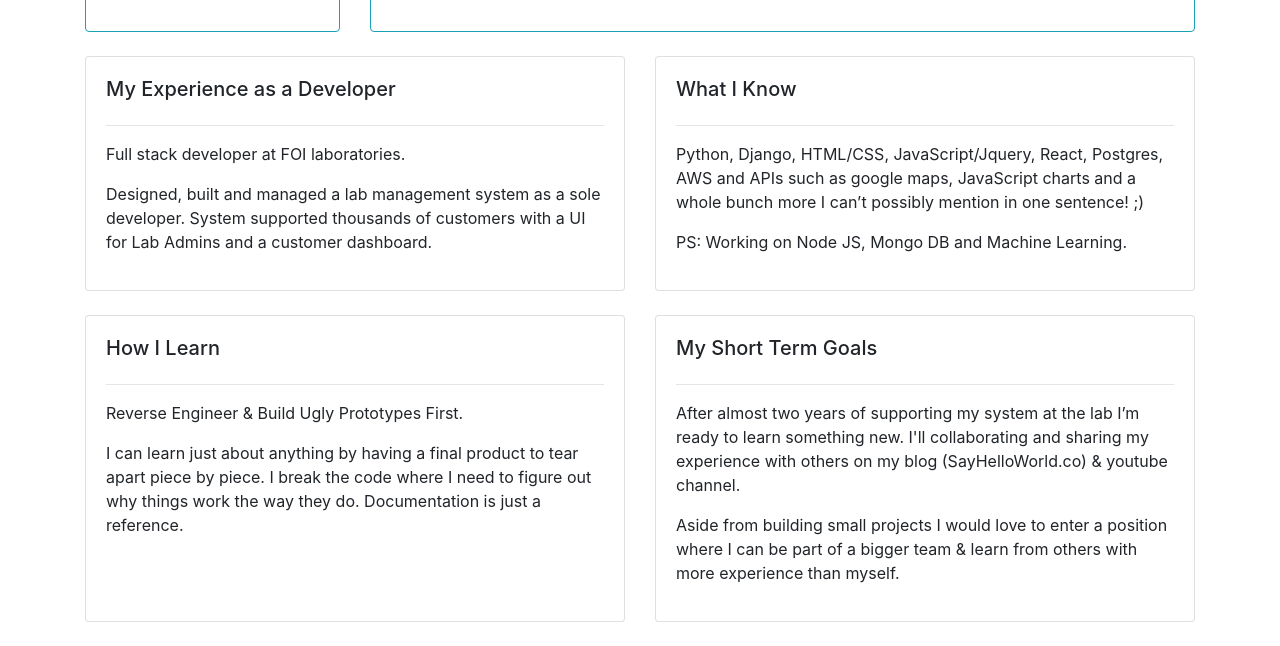
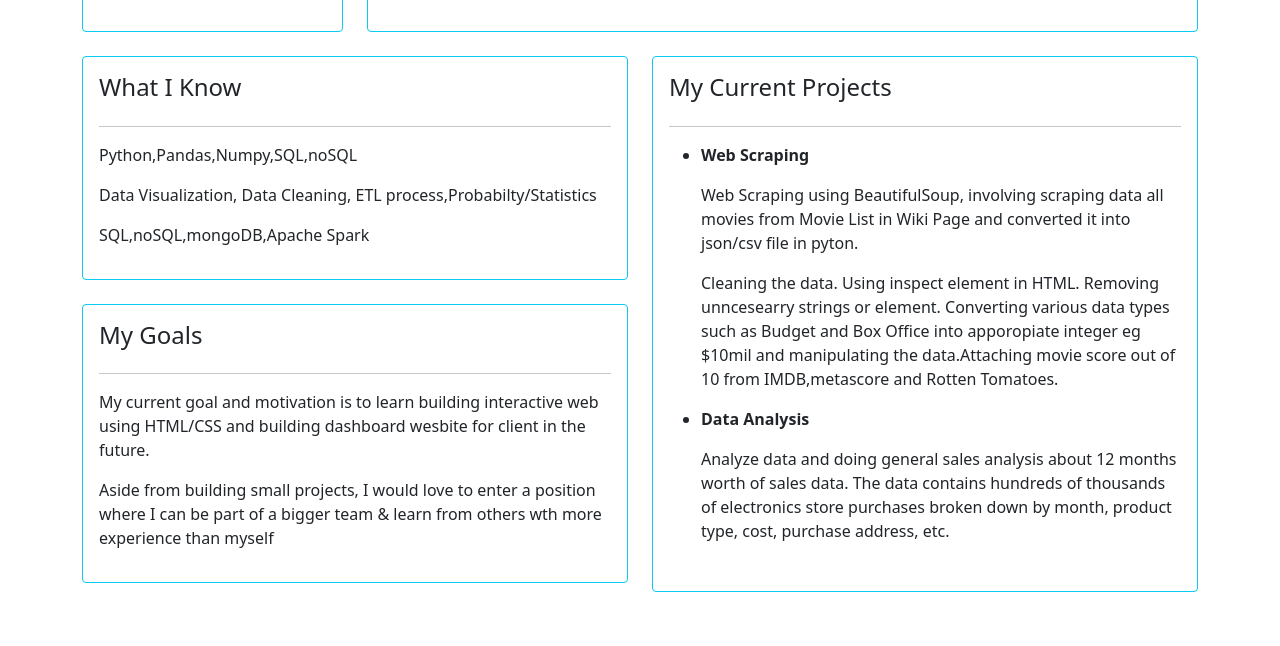
Before and after one commit to zuhairaziz95/zuhairesume, a Django app: page / in a window 1280 px wide. Shown: the part 1512-2158 px from the top of the page. After the commit the page ends 2104 px from the top, so only its background shows below. Run offline with Django 3.2, Linux system fonts and the light colour scheme; some libraries are stand-ins or nearby versions.

Commit message:
Add files via upload

```diff
--- a/base/templates/base/home.html
+++ b/base/templates/base/home.html
@@ -1,36 +1,61 @@
 
 {% load static %}
 
+
+
+
 <!DOCTYPE html>
+
 <html>
-<head>
-	<title>Dennis Ivanov</title>
-	<link href="{% static '/css/main.css'  %}" rel="stylesheet" type="text/css">
-	<link rel="stylesheet" href="https://stackpath.bootstrapcdn.com/bootstrap/4.3.1/css/bootstrap.min.css" integrity="sha384-ggOyR0iXCbMQv3Xipma34MD+dH/1fQ784/j6cY/iJTQUOhcWr7x9JvoRxT2MZw1T" crossorigin="anonymous">
+<head class="masthead mb-auto">
+	<title>Zuhair Aziz</title>
 
+	<link href="https://cdn.jsdelivr.net/npm/bootstrap@5.0.0-beta1/dist/css/bootstrap.min.css" rel="stylesheet" integrity="sha384-giJF6kkoqNQ00vy+HMDP7azOuL0xtbfIcaT9wjKHr8RbDVddVHyTfAAsrekwKmP1" crossorigin="anonymous">
+
+	<link href= "{% static '/css/main.css'%}" rel="stylesheet" type="text/css">
+
+<!-- 	<div class="cover-container d-flex w-100 h-100 p-3 mx-auto flex-column ">
+	  <h3 class="masthead-brand"></h3>
+	  <nav class="nav nav-masthead justify-content-center">
+	    <a class="nav-link active text-white" href="#">Home</a>
+	    <a class="nav-link text-white" href="#">Features</a>
+	    <a class="nav-link text-white" href="#">Contact</a>
+	  </nav>
+	</div> -->
 </head>
-<body>
+
+
+
+
+
+<body >
+
 	<br>
 	<div class="container">
-		<div class="row">
-			<div class="col-md-3">
-				<div class="card card-body h-100  border-info" id="profile-wrapper">
-					<img id="profile-pic" src="{% static 'images/dennisivanov.jpg' %}" >
+		<!-- first row-->
+
+		<div class ="row">
+			<div class="col-md-3 ">
+				<div class= "card card-body h-100 border-info" id="profile-wrapper">
+					<img id="profile-pic" src="{% static 'images/profilepic.jpeg' %}">
 					<hr>
-					<h4>Hi I'm Dennis!</h4>
-					<p>I love coding, doing research and collaborating</p>
+					<h4>Hi I'm Zuhair!</h4>
+					<p>I love coding and analyst</p>
+
+
+
 				</div>
 			</div>
 
-			<div class="col-md-9">
-				<div class="card card-body h-100  border-info">
-					<h4>My First Job as a Developer</h4>
+			<div class="col-md-9 ">
+				<div class= "card card-body h-100 border-info">
+
+					<h4>Data Analyst / Web Developer</h4>
 					<hr>
-					<p>3 months after writing my first Hello World program on September 8th 2017 (While working in the marketing department) I had convinced my boss to let me take a stab at building a better version of the outdated laboratory management system my company was running on.</p>
+					<p>Months after graduation, I took a leap of faith from becoming engineer stepping into world of Data. I realised that I loved writing code and analysing data so I taught myself most of things I learnt now. I started learning python, data science and web development and en route becoming Data Analyst/Science with specialized in Web Development</p>
 
-					<p>Before I knew it we transitioned from the old system and we're on to mine. My newbie self was now in charge of hosting hundreds of thousands of lab samples and supporting thousands of clients.</p>
+					<p>Before it, I joined Center of Applied Data Science (CADS) as a trainee for three months to upskill and upgrade new skills. Within three months I have gained the confidence in my coding skill and conducting analysis and visualize data in Python</p>
 
-					<p>From this you’ll see that I’m someone that jumps before I can talk myself out of doing something scary.</p>
 
 					<ul class="social-links">
 						<li><img class="social" src="{% static 'images/facebook.png' %}"></li>
@@ -43,48 +68,67 @@
 			</div>
 		</div>
 		<br>
-		<div class="row">
-			<div class="col-md-6">
-				<div class="card card-body h-100">
-					<h5>My Experience as a Developer</h5>
+
+		<!-- second row-->
+		<div class ="row">
+			<div class="col-md-6 h-100">
+				<div class= "card card-body border-info">
+
+					<h4>What I Know</h4>
 					<hr>
-					<p>Full stack developer at FOI laboratories.</p>
-					<p>Designed, built and managed a lab management system as a sole developer. System supported thousands of customers with a UI for Lab Admins and a customer dashboard.</p>
+					<p>Python,Pandas,Numpy,SQL,noSQL</p>
+					<p>Data Visualization, Data Cleaning, ETL process,Probabilty/Statistics</p>
+
+					<p>SQL,noSQL,mongoDB,Apache Spark</p>
+
+
+				</div>
+
+				<div class ="row">
+					<div class="col-md-12 h-80">
+						<br>
+						<div class= "card card-body border-info">
+							<h4>My Goals</h4>
+							<hr>
+							<p>My current goal and motivation is to learn building interactive web using HTML/CSS and building dashboard wesbite for client in the future.</p>
+
+							<p> Aside from building small projects, I would love to enter a position where I can be part of a bigger team & learn from others wth more experience than myself</p>
+
+
+
 					</div>
+				</div>
+
+			</div>
 			</div>
 
-			<div class="col-md-6">
-				<div class="card card-body h-100">
-					<h5>What I Know</h5>
+			<div class="col-md-6 h-100">
+				<div class= "card card-body border-info">
+
+					<h4>My Current Projects</h4>
 					<hr>
-					<p>Python, Django, HTML/CSS, JavaScript/Jquery, React, Postgres, AWS and APIs such as google maps, JavaScript charts and a whole bunch more I can’t possibly mention in one sentence! ;)</p>
-					<p>PS: Working on Node JS, Mongo DB and Machine Learning.</p>
-				</div>
-			</div>
-		</div>
-		<br>
-		<div class="row">
-			<div class="col-md-6">
-				<div class="card card-body h-100">
-					<h5>How I Learn</h5>
-					<hr>
-					<p>Reverse Engineer & Build Ugly Prototypes First.</p>
+					<ul>
+					  	<li><p><b>Web Scraping</b></p>
 
-					<p>I can learn just about anything by having a final product to tear apart piece by piece. I break the code where I need to figure out why things work the way they do. Documentation is just a reference.</p>
-				</div>
-			</div>
+						  	<p>Web Scraping using BeautifulSoup, involving scraping data all movies from Movie List in Wiki Page and converted it into json/csv file in pyton.</p>
 
-			<div class="col-md-6">
-				<div class="card card-body h-100">
-					<h5>My Short Term Goals</h5>
-				<hr>
-				<p>After almost two years of supporting my system at the lab I’m ready to learn something new. I'll collaborating and sharing my experience with others on my blog (SayHelloWorld.co) & youtube channel.</p>
-				<p>Aside from building small projects I would love to enter a position where I can be part of a bigger team & learn from others with more experience than myself.</p>
+							<p>Cleaning the data. Using inspect element in HTML. Removing unncesearry strings or element. Converting various data types such as Budget and Box Office into apporopiate integer eg $10mil and manipulating the data.Attaching movie score out of 10 from IMDB,metascore and Rotten Tomatoes.</p>
+						</li>
+
+
+					  	<li><p><b>Data Analysis</b></p>
+
+					  		<p>Analyze data and doing general sales analysis about 12 months worth of sales data. The data contains hundreds of thousands of electronics store purchases broken down by month, product type, cost, purchase address, etc.</p>
+					  	</li>
+
+					</ul>
+
+
 
 				</div>
 			</div>
 		</div>
-		<br>
+
 	</div>
 
 
```
Also changed, not shown: db.sqlite3 (added), mywebsite/settings.py (line endings or trailing spaces), 1 other file.
